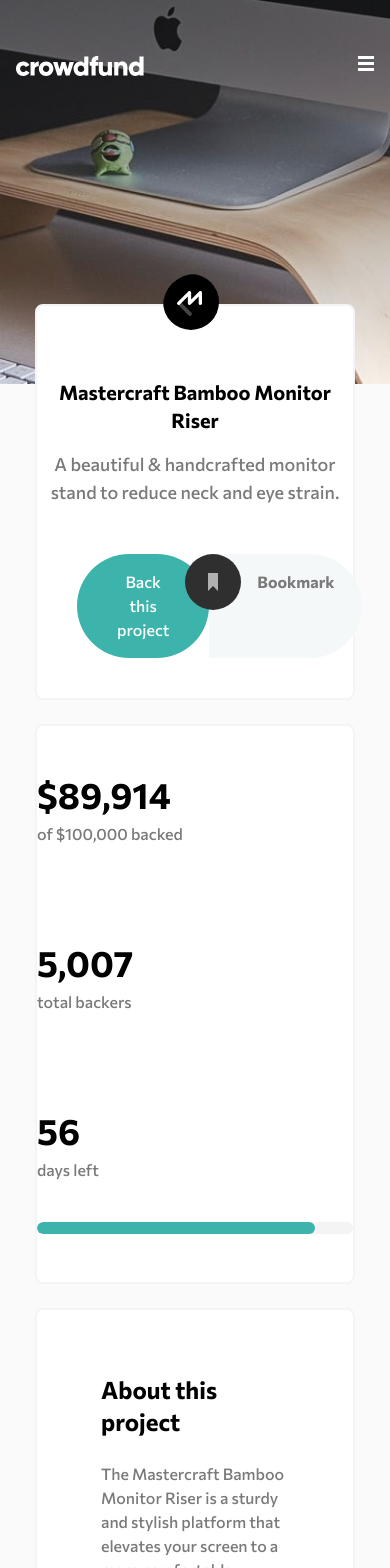
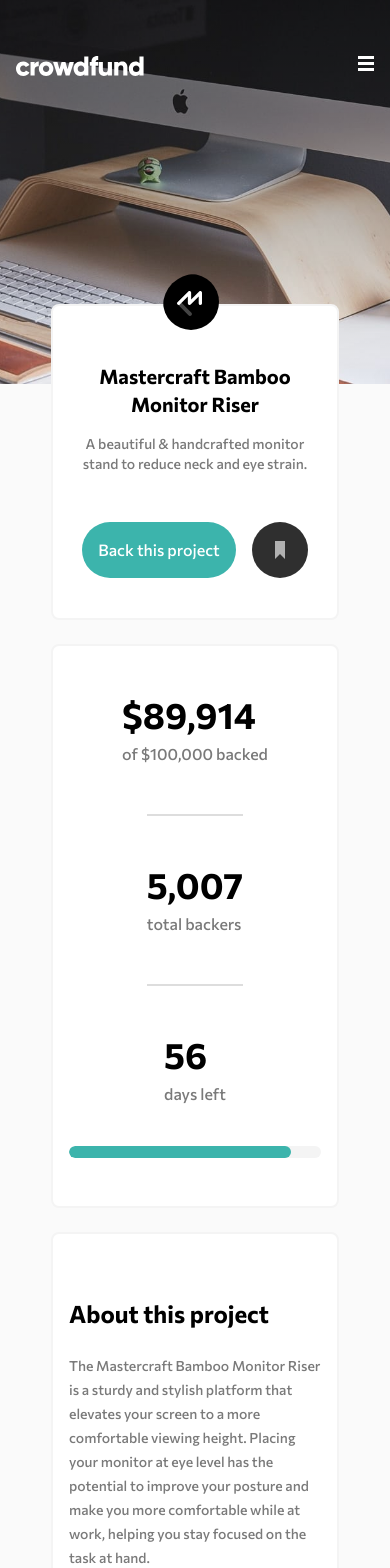
Before and after one commit to JuanMiranda1998/crowfunding-page-frontend-mentor, a Next.js app: page / in a window 390 px wide. Shown: the top 1568 px of the page. Built offline with nearby package versions, Linux system fonts and the light colour scheme.

Commit message:
added mobile styles

```diff
--- a/src/app/components/Header/Header.jsx
+++ b/src/app/components/Header/Header.jsx
@@ -1,20 +1,29 @@
 import Image from 'next/image'
 import Navbar from './Navbar'
 
-const Header = () => {
+const Header = ({ menuOpen, toggleMenuFunction }) => {
   return (
-    <div className='w-full h-96 px-4 md:px-32 flex flex-row justify-between relative -z-10'>
+    <div className='w-full h-96 px-4 md:px-32 flex flex-row justify-between relative z-10'>
       <div
           className="absolute top-0 left-0 bottom-0 right-0 h-full
-            bg-gradient-to-t from-transparent from-0% to-black/50"
+            bg-gradient-to-t from-transparent from-0% to-black/50 z-10"
         />
       <Image
         src='/image-hero-desktop.jpg'
         alt='hero-image'
         fill
-        className='absolute w-full h-full object-cover object-center top-0 bottom-0 left-0 right-0 -z-20'
+        className='hidden md:block absolute w-full h-full object-cover object-center top-0 bottom-0 left-0 right-0 '
       />
-      <Navbar />
+      <Image
+        src='/image-hero-mobile.jpg'
+        alt='hero-image'
+        fill
+        className='md:hidden absolute w-full h-full object-cover object-center top-0 bottom-0 left-0 right-0 '
+      />
+      <Navbar
+        menuOpen={menuOpen}
+        toggleMenuFunction={toggleMenuFunction}
+      />
     </div>
   )
 }
--- a/src/app/components/Header/MenuOverlay.jsx
+++ b/src/app/components/Header/MenuOverlay.jsx
@@ -3,7 +3,7 @@ import React from 'react'
 
 const MenuOverlay = ({ links }) => {
   return (
-    <div className='absolute w-80 top-[25%] left-1/2 overflow-auto -translate-x-1/2 z-30 px-5 rounded-lg bg-white shadow-md text-left'>
+    <div className='absolute w-80 top-[30%] left-1/2 overflow-auto -translate-x-1/2 px-5 rounded-lg bg-white shadow-md text-left z-50'>
       {
         links.map((link, index) => (
           <div className='py-6 border-b border-[#f4f4f4]' key={index}>
--- a/src/app/components/Header/Navbar.jsx
+++ b/src/app/components/Header/Navbar.jsx
@@ -7,16 +7,12 @@ import IconOpenMenu from '@/public/icon-hamburger.svg'
 import Link from 'next/link'
 import MenuOverlay from './MenuOverlay'
 
-const Navbar = () => {
-    const [menuOpen, setMenuOpen] = useState(false)
-
-    const handleClick = () => {
-        setMenuOpen(!menuOpen)
-    }
+const Navbar = ({ menuOpen, toggleMenuFunction }) => {
 
     const links = ['About', 'Discover', 'Get Started']
+
     return (
-        <div className='flex flex-row justify-between items-start my-14 w-full z-0'>
+        <div className='flex flex-row justify-between items-start my-14 w-full overflow-hidden z-20'>
             <div>
                 <Image
                     src={Logo}
@@ -25,7 +21,7 @@ const Navbar = () => {
                     height={Logo.height}
                 />
             </div>
-            <div className='hidden md:flex flex-row justify-between gap-8 text-white z-0'>
+            <div className='hidden md:flex flex-row justify-between gap-8 text-white'>
                 {links.map((link,index) => (
                     <Link href='/' key={index}>
                         <h1 className='capitalize'>
@@ -34,8 +30,8 @@ const Navbar = () => {
                     </Link>
                 ))}
             </div>
-            <div className='flex justify-center items-center md:hidden'>
-                <button onClick={handleClick}>
+            <div className='flex justify-center items-center md:hidden z-0'>
+                <button onClick={toggleMenuFunction}>
                     <Image
                         src={menuOpen ? IconCloseMenu : IconOpenMenu}
                         alt=''
--- a/src/app/components/MainSection/DonationModal.jsx
+++ b/src/app/components/MainSection/DonationModal.jsx
@@ -19,9 +19,9 @@ const DonationModal = ({ bookmarkState, bookmarkFunction, toggleModalFunction, d
 
 
   return (
-    <div className='absolute top-0 left-0 bottom-0 right-0 flex flex-col justify-center items-center z-50 bg-black/50'>
+    <div className='absolute top-0 left-0 bottom-0 right-0 flex flex-col md:justify-center items-center z-50 bg-black/50'>
         {donationCompleted ? <ThankYouModal toggleDonationFunction={toggleDonation} /> :
-        (<div className='w-80 md:w-[720px] flex flex-col py-8 px-10 bg-white rounded-lg shadow-md relative'>
+        (<div className='w-80 md:w-[720px] flex flex-col mt-32 md:mt-0 py-8 px-10 bg-white rounded-lg shadow-md relative'>
           <div className='absolute right-6 top-8 flex items-center justify-center w-8 h-8 cursor-pointer' onClick={toggleModalFunction}>
             <Image
               src={CloseModalIcon}
--- a/src/app/components/MainSection/MainComponent.jsx
+++ b/src/app/components/MainSection/MainComponent.jsx
@@ -57,7 +57,11 @@ const MainComponent = () => {
     })
     const [donationModalOpen, setDonationModalOpen] = useState(false)
     const [bookmarked, setBookmarked] = useState(false)
+    const [menuOpen, setMenuOpen] = useState(false)
 
+    const toggleMenu = () => {
+        setMenuOpen(!menuOpen)
+    }
 
     const toggleDonationModal = () => {
         setDonationModalOpen(!donationModalOpen)
@@ -89,9 +93,12 @@ const MainComponent = () => {
     }
 
     return (
-        <div className='w-full h-full flex flex-col justify-center items-center z-20 relative'>
-            <Header />
-            <div className='w-80 md:w-[800px] flex flex-col gap-6 -mt-20'>
+        <div className='w-full h-full flex flex-col justify-center items-center relative'>
+            <Header
+                menuOpen={menuOpen}
+                toggleMenuFunction={toggleMenu}
+            />
+            <div className={`w-80 md:w-[800px] flex flex-col gap-6 px-4 md:px-0 -mt-20 ${menuOpen ? 'z-0' : 'z-10' }`}>
                 <section className='flex flex-col justify-center items-center text-center bg-white rounded-lg border-2 border-[#f4f4f4]'>
                     <div className='rounded-full overflow-hidden w-16 h-16 -mt-8 aspect-square'>
                         <Image
@@ -101,29 +108,29 @@ const MainComponent = () => {
                             height={BrandLogo.height}
                         />
                     </div>
-                    <h1 className='font-semibold text-xl md:text-3xl mt-10 md:mt-6 mb-4'>Mastercraft Bamboo Monitor Riser</h1>
-                    <p className='font-medium text-lg text-darkGray mb-6'>A beautiful &amp; handcrafted monitor stand to reduce neck and eye strain.</p>
-                    <div className='flex flex-row justify-between px-10 mt-6 mb-10 w-full'>
+                    <h1 className='font-semibold text-xl md:text-3xl mt-6 mb-4 px-6 md:px-0'>Mastercraft Bamboo Monitor Riser</h1>
+                    <p className='font-medium text-sm md:text-lg text-darkGray mb-6 px-6 md:px-0'>A beautiful &amp; handcrafted monitor stand to reduce neck and eye strain.</p>
+                    <div className='flex flex-row justify-center gap-4 md:justify-between items-center px-4 md:px-10 mt-6 mb-10 w-full'>
                         <button
-                        className='py-4 px-10 rounded-full bg-moderateCyan font-medium text-white hover:bg-darkCyan transition-colors ease-in duration-200'
+                        className='py-4 px-4 md:px-10 rounded-full bg-moderateCyan font-medium text-white hover:bg-darkCyan transition-colors ease-in duration-200'
                         onClick={toggleDonationModal}>
                         Back this project
                         </button>
-                        <div className={`${bookmarked ? 'text-darkCyan' : 'text-darkGray'} py-4 pl-12 px-7 rounded-r-full bg-[#f4f8f9] font-semibold relative cursor-pointer hover:opacity-70 transition-opacity ease-in duration-200`} onClick={toggleBookmarked}>
+                        <div className={`${bookmarked ? 'text-darkCyan' : 'text-darkGray'} h-14 w-14 md:w-40 md:pl-4 rounded-full md:rounded-r-full md:bg-[#f4f8f9] font-semibold relative cursor-pointer hover:opacity-70 transition-opacity ease-in duration-200 flex items-center justify-center`} onClick={toggleBookmarked}>
                             <BookmarkIcon
-                                className='absolute transform -left-6 top-0'
+                                className='w-full h-full absolute transform md:-left-6 top-0'
                                 colorCircle={bookmarked ? '#147b74' : "#2F2F2F"}
                                 colorPath={bookmarked ? '#FFFFFF' : "#B1B1B1"}
                             />
-                            {bookmarked ? 'Bookmarked' : "Bookmark"}
+                            <p className='hidden md:block'>{bookmarked ? 'Bookmarked' : "Bookmark"}</p>
                         </div>
                     </div>
                 </section>
                 <StatsComponent stats={stats} />
-                <section className='flex flex-col justify-center items-start bg-white rounded-lg border-2 border-[#f4f4f4] py-10 px-16'>
+                <section className='flex flex-col justify-center items-start bg-white rounded-lg border-2 border-[#f4f4f4] py-10 px-4 md:px-16'>
                     <h2 className='text-2xl font-semibold my-6'>About this project</h2>
-                    <p className='text-base text-darkGray font-medium mb-6'>The Mastercraft Bamboo Monitor Riser is a sturdy and stylish platform that elevates your screen to a more comfortable viewing height. Placing your monitor at eye level has the potential to improve your posture and make you more comfortable while at work, helping you stay focused on the task at hand.</p>
-                    <p className='text-base text-darkGray font-medium mb-6'>Featuring artisan craftsmanship, the simplicity of design creates extra desk space below your computer to allow notepads, pens, and USB sticks to be stored under the stand.</p>
+                    <p className='text-sm md:text-base text-darkGray font-medium mb-6 leading-6'>The Mastercraft Bamboo Monitor Riser is a sturdy and stylish platform that elevates your screen to a more comfortable viewing height. Placing your monitor at eye level has the potential to improve your posture and make you more comfortable while at work, helping you stay focused on the task at hand.</p>
+                    <p className='text-sm md:text-base text-darkGray font-medium mb-6 leading-6'>Featuring artisan craftsmanship, the simplicity of design creates extra desk space below your computer to allow notepads, pens, and USB sticks to be stored under the stand.</p>
                     <div className='flex flex-col gap-6 my-6'>
                         {
                             OPTIONS_DATA.map((option) => (
--- a/src/app/components/MainSection/StatsComponent.jsx
+++ b/src/app/components/MainSection/StatsComponent.jsx
@@ -6,18 +6,18 @@ const StatsComponent = ({ stats }) => {
     const formattedBackers = stats.backers.toLocaleString();
     const formattedDays = stats.daysLeft.toLocaleString();
     return (
-        <section className='flex flex-col justify-center items-center bg-white rounded-lg border-2 border-[#f4f4f4] py-12 md:px-16'>
-            <div className='w-full flex flex-col md:flex-row justify-start gap-12 mb-10'>
+        <section className='flex flex-col justify-center items-center bg-white rounded-lg border-2 border-[#f4f4f4] py-12 px-4 md:px-16'>
+            <div className='w-full flex flex-col md:flex-row items-center md:items-stretch md:justify-start gap-12 mb-10'>
                 <div className='flex flex-col items-start'>
                     <p className='text-4xl font-semibold text-black'>${formattedBacked}</p>
                     <p className='text-base font-medium text-darkGray mt-2'>of $100,000 backed</p>
                 </div>
-                <div className='w-[1px] mx-2 bg-[#dddddd]' />
+                <div className='w-24 h-[2px] md:h-auto md:w-[2px] md:mx-2 bg-[#dddddd]' />
                 <div className='flex flex-col items-start'>
                     <p className='text-4xl font-semibold text-black'>{formattedBackers}</p>
                     <p className='text-base font-medium text-darkGray mt-2'>total backers</p>
                 </div>
-                <div className='w-[1px] mx-2 bg-[#dddddd]' />
+                <div className='w-24 h-[2px] md:h-auto md:w-[2px] md:mx-2 bg-[#dddddd]' />
                 <div className='flex flex-col items-start'>
                     <p className='text-4xl font-semibold text-black'>{formattedDays}</p>
                     <p className='text-base font-medium text-darkGray mt-2'>days left</p>
```
Also changed, not shown: src/app/components/MainSection/OptionCard.jsx (+5 -5 lines).
